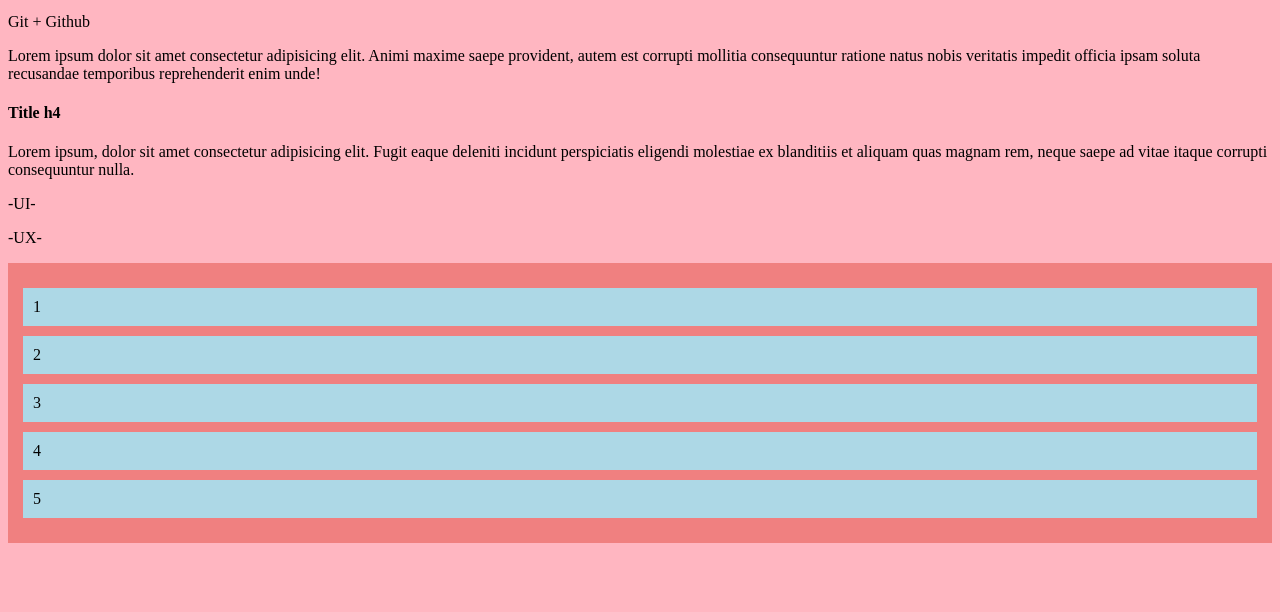
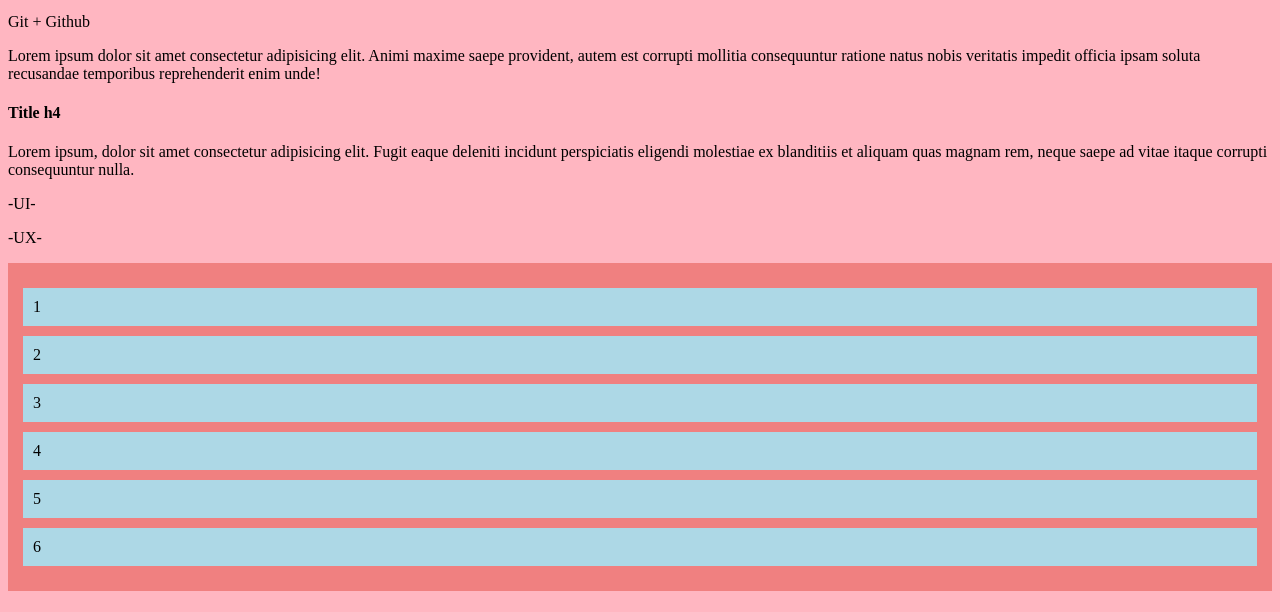
Before and after one commit to Eugene-gif/git-project, a plain HTML site: page index.html in a window 1280 px wide. Shown: the part 188-800 px from the top of the page. Drawn offline with Linux system fonts and the light colour scheme.

Commit message:
Создаем ветку develop и добавляем изменения

```diff
--- a/index.html
+++ b/index.html
@@ -23,6 +23,7 @@
     <li>3</li>
     <li>4</li>
     <li>5</li>
+    <li>6</li>
   </ul>
 </body>
 </html>
```
